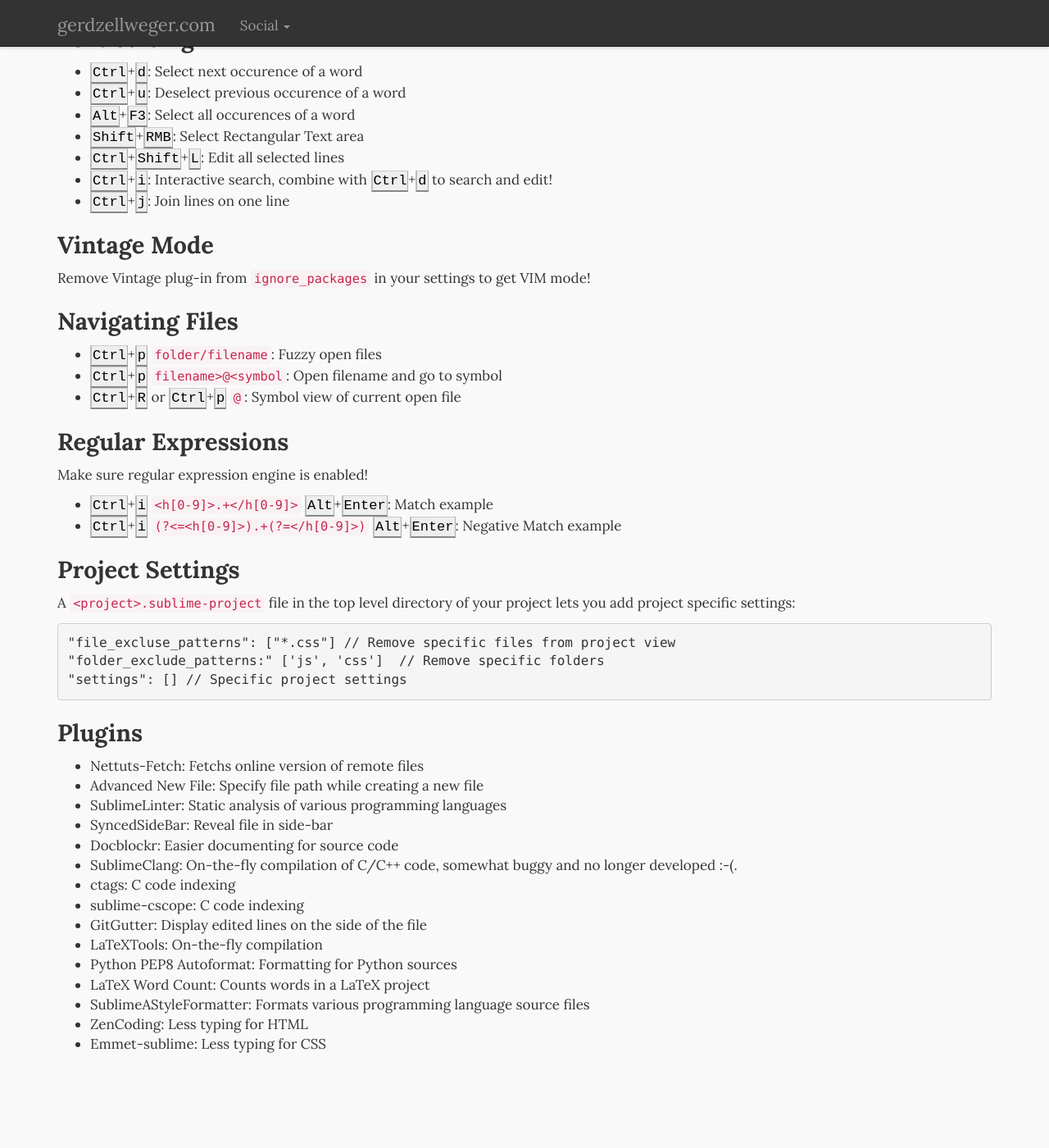
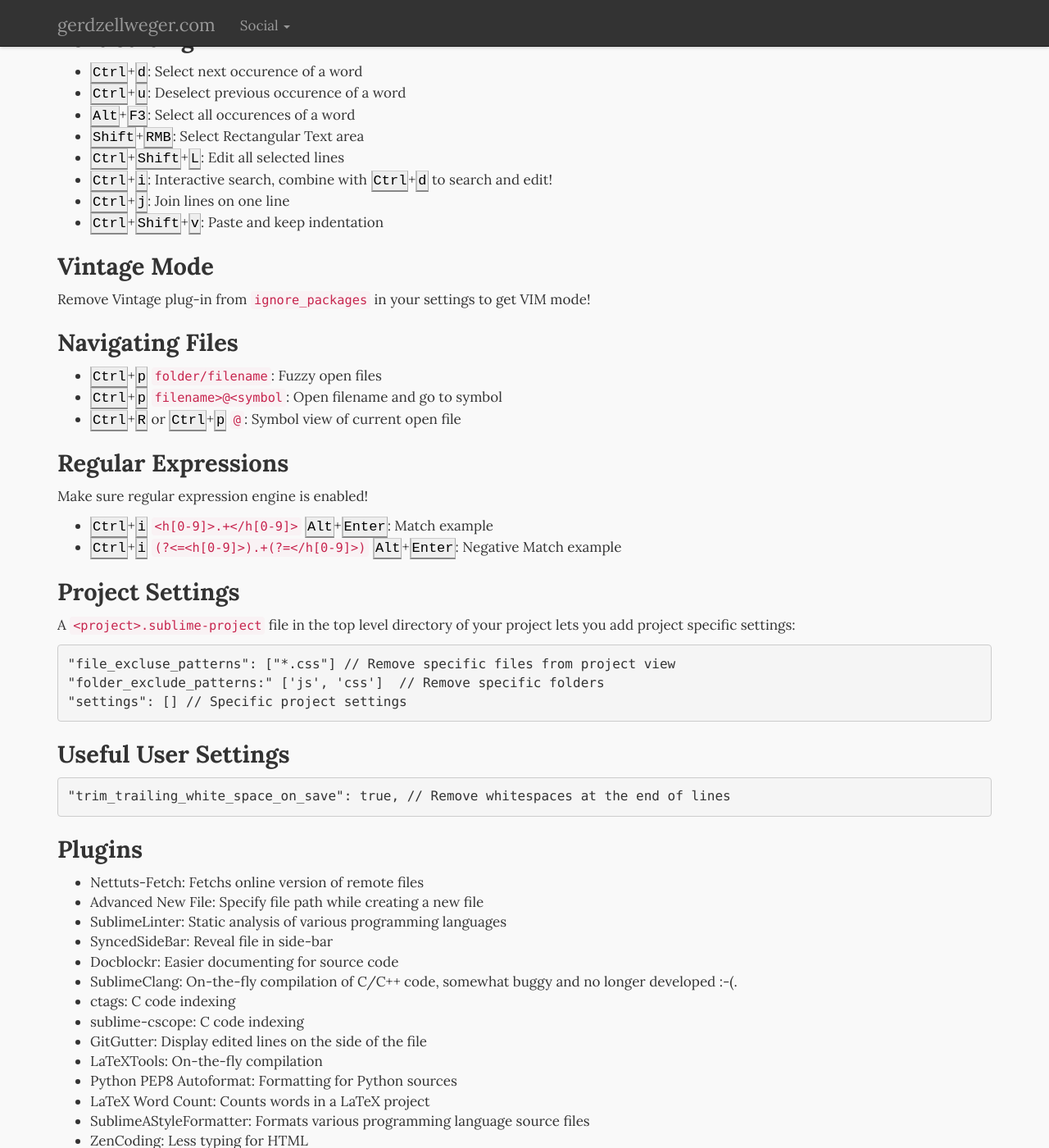
Before and after one commit to gz/website, a Jekyll site: the page built from _posts/2013-09-17-sublime-hotkeys.markdown, in a window 1280 px wide and 1400 px high, scrolled down 638 px. Shown: the whole window at 82% size. Built offline with Jekyll 4.4.1, drawn with Linux system fonts in a browser that asks for light colours; Markdown is read by kramdown in place of the engine named in the settings; before the commit the page ends 1936 px from its top, so only the background shows below that.

Commit message:
Added some more tipps to sublime post.

````diff
--- a/_posts/2013-09-17-sublime-hotkeys.markdown
+++ b/_posts/2013-09-17-sublime-hotkeys.markdown
@@ -34,6 +34,7 @@ For the last three you're going to need some additional [key bindings][2].
 * <kbd>Ctrl</kbd>+<kbd>Shift</kbd>+<kbd>L</kbd>: Edit all selected lines
 * <kbd>Ctrl</kbd>+<kbd>i</kbd>: Interactive search, combine with <kbd>Ctrl</kbd>+<kbd>d</kbd> to search and edit!
 * <kbd>Ctrl</kbd>+<kbd>j</kbd>: Join lines on one line
+* <kbd>Ctrl</kbd>+<kbd>Shift</kbd>+<kbd>v</kbd>: Paste and keep indentation
 
 ### Vintage Mode
 
@@ -62,6 +63,11 @@
 "settings": [] // Specific project settings
 ```
 
+### Useful User Settings
+```
+"trim_trailing_white_space_on_save": true, // Remove whitespaces at the end of lines
+```
+
 ### Plugins
 
 * Nettuts-Fetch: Fetchs online version of remote files
````
